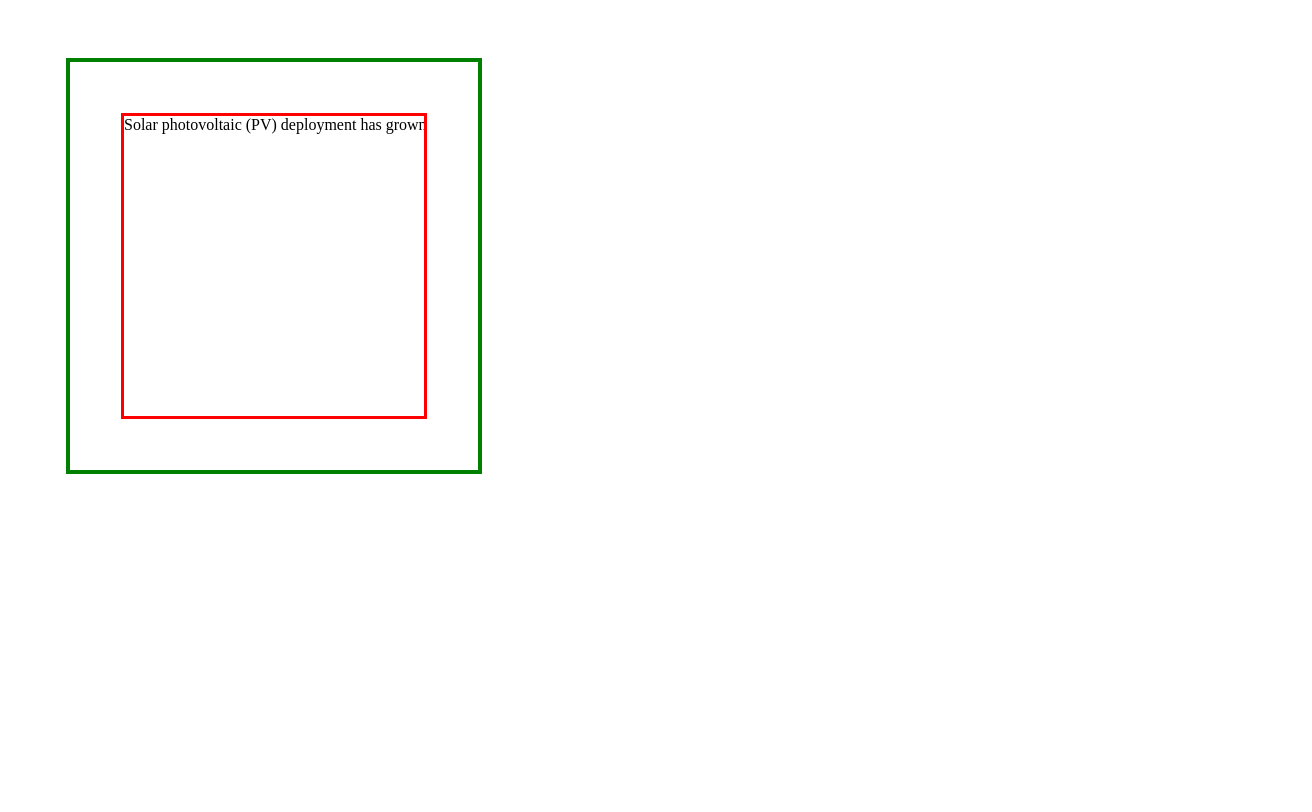
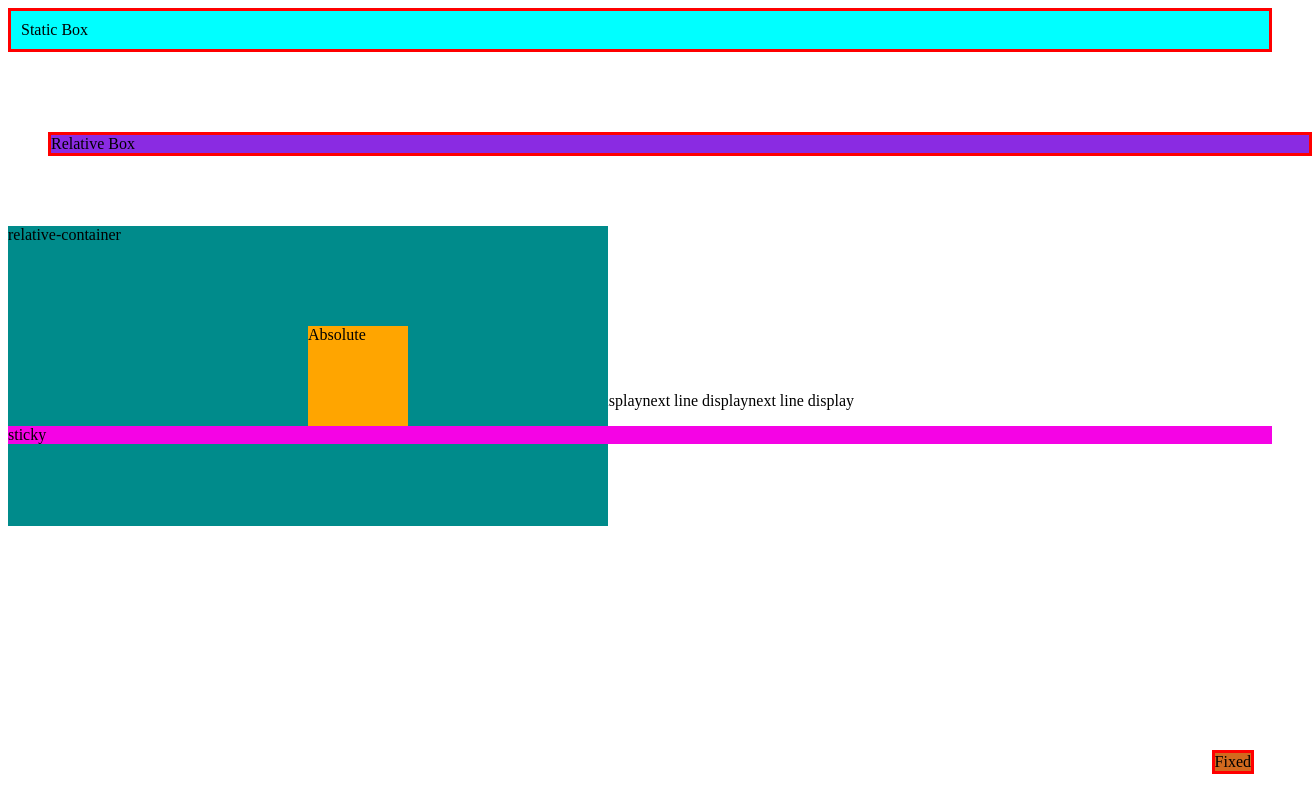
Before and after one commit to thalsi/css, a website: page src/index.html in a window 1280 px wide. Shown: the top 812 px of the page, 1312 px wide, since content can reach past the window. Drawn offline with Linux system fonts and the light colour scheme.

Commit message:
docs: flex and postion

```diff
--- a/src/index.css
+++ b/src/index.css
@@ -1,10 +1,53 @@
-div {
-  width: 300px;
+body {
+  height: 10000px;
+}
+.box {
+  border: 3px solid red;
+}
+
+.static-box {
+  position: static;
+  background-color: aqua;
+
+  padding: 10px;
+}
+
+.relative-box {
+  position: relative;
+  background-color: blueviolet;
+  top: 80px;
+  left: 40px;
+}
+
+.relative-container {
+  position: relative;
+  top: 150px;
+  width: 600px;
   height: 300px;
+  background-color: darkcyan;
+}
+
+.absolute {
+  position: absolute;
+  background: orange;
+  width: 100px;
+  height: 100px;
+  top: 100px;
+  left: 300px;
+}
+
+.fixed-box {
+  position: fixed;
+  bottom: 10px;
+  right: 10px;
+  background-color: chocolate;
+  margin: 16px;
   border: 3px solid red;
-  outline: 4px solid green;
-  outline-offset: 51px;
-  margin: 113px;
-  white-space: nowrap;
-  overflow-x: scroll;
 }
+
+.sticky-box {
+  position: sticky;
+  top: 0px;
+  background-color: rgb(245, 3, 229);
+  z-index: 100;
+}
--- a/src/index.html
+++ b/src/index.html
@@ -23,47 +23,21 @@
     <link rel="stylesheet" href="index.css" />
   </head>
   <body>
-    <div>
-      Solar photovoltaic (PV) deployment has grown at unprecedented rates since
-      the early 2000s. Global installed PV capacity reached 222 gigawatts (GW)
-      at the end of 2015 and is expected to rise further to 4,500 GW by 2050.
-      Particularly high cumulative deployment rates are expected by that time in
-      China (1,731 GW), India (600 GW), the United States (US) (600 GW), Japan
-      (350 GW) and Germany (110 GW). As the global PV market increases, so will
-      the volume of decommissioned PV panels. At the end of 2016, cumulative
-      global PV waste streams are expected to have reached 43,500-250,000 metric
-      tonnes. This is 0.1%-0.6% of the cumulative mass of all installed panels
-      (4 million metric tonnes). Meanwhile, PV waste streams are bound to only
-      increase further. Given an average panel lifetime of 30 years, large
-      amounts of annual waste are anticipated by the early 2030s. These are
-      equivalent to 4% of installed PV panels in that year, with waste amounts
-      by the 2050s (5.5‑6 million tonnes) almost matching the mass contained in
-      new installations (6.7 million tonnes). Growing PV panel waste presents a
-      new environmental challenge, but also unprecedented opportunities to
-      create value and pursue new economic avenues. These include recovery of
-      raw material and the emergence of new solar PV end-of-life industries.
-      Sectors like PV recycling will be essential in the world’s transition to a
-      sustainable, economically viable and increasingly renewablesbased energy
-      future. To unlock the benefits of such industries, the institutional
-      groundwork must be laid in time to meet the expected surge in panel waste.
-      This report presents the first global projections for future PV panel
-      waste volumes to 2050. It investigates and compares two scenarios for
-      global PV panel waste volumes until 2050. • Regular-loss: Assumes a
-      30-year lifetime for solar panels, with no early attrition; • Early-loss:
-      Takes account of “infant”, “mid-life” and “wear-out” failures before the
-      30-year lifespan. Policy action is needed to address the challenges ahead,
-      with enabling frameworks being adapted to the needs and circumstances of
-      each region or country. Countries with the most ambitious PV targets are
-      expected to account for the largest shares of global PV waste in the
-      future, as outlined by case studies in this report. By 2030 the top three
-      countries for cumulative projected PV waste are projected to include
-      China, Germany and Japan. At the end of 2050 China is still forecast to
-      have accumulated the greatest amount of waste but Germany is overtaken by
-      the United States of America (US). Japan comes next followed by India. At
-      present, only the European Union (EU) has adopted PV-specific waste
-      regulations. Most countries around the world classify PV panels as general
-      or industrial waste. In limited cases, such as in Japan or the US, general
-      waste regulations may include panel testing for
+    <div class="box static-box">Static Box</div>
+    <div class="box relative-box">Relative Box</div>
+
+    <div class="relative-container">
+      relative-container
+      <div class="absolute">Absolute</div>
     </div>
+
+    <div class="fixed-box">Fixed</div>
+
+    <p>
+      next line displaynext line displaynext line displaynext line displaynext
+      line displaynext line displaynext line displaynext line display
+    </p>
+
+    <div class="sticky-box">sticky</div>
   </body>
 </html>
```
Also changed, not shown: src/tutorial.md (+245 -0 lines).
